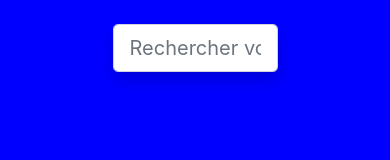
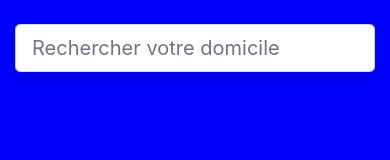
Before and after one commit to dbeucher/dbeucher.github.io, a website: page index.html in a window 390 px wide. Drawn offline with nearby package versions, Linux system fonts and the light colour scheme.

Commit message:
responsive things

```diff
--- a/asset/js/app.js
+++ b/asset/js/app.js
@@ -60,8 +60,6 @@ const loadMap = () => {
     markers = L.layerGroup().addTo(map)
 }
 
-
-
 const findAddress = () => {
     fetch(`https://api-adresse.data.gouv.fr/reverse/?lon=${position.longitude}&lat=${position.latitude}`)
         .then((response) => response.json())
--- a/index.html
+++ b/index.html
@@ -59,7 +59,7 @@
         <div id="hud" class="position-absolute">
             <div class="container">
                 <div class="row">
-                    <div class="col-6 offset-3 mt-4">
+                    <div class="col-md-6 col-xs-10 offset-md-3 offset-xs-2 mt-4">
                         <input name="adresse" type="text" class="form-control form-control-lg shadow" id="adresse"
                             placeholder="Rechercher votre domicile" autocomplete="off">
                     </div>
```
